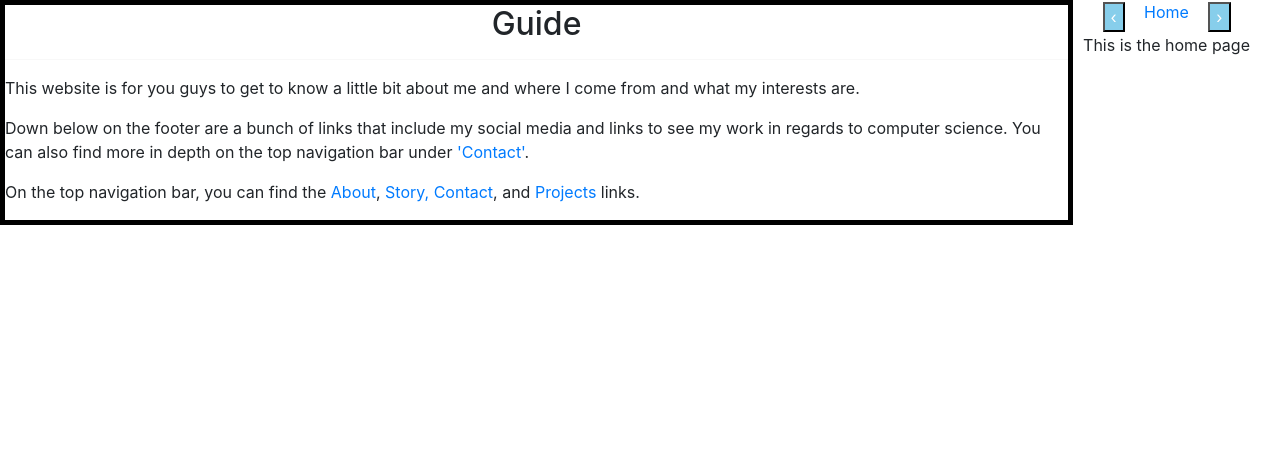
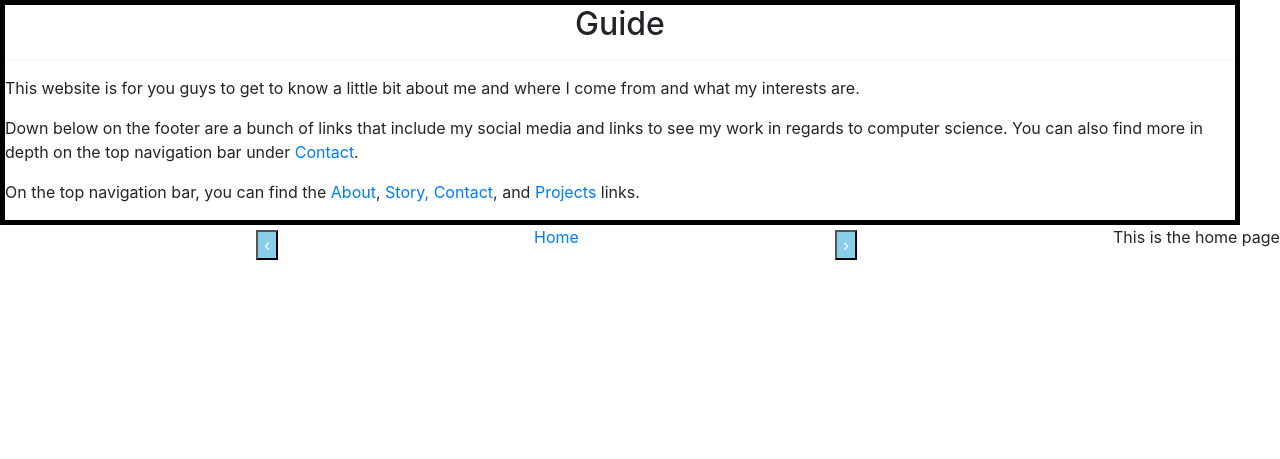
Before and after one commit to viveroa2291/adanvivero, a PHP site: page / in a window 1280 px wide. Shown: the part 56-515 px from the top of the page. Run offline with PHP 8.4, Linux system fonts and the light colour scheme; some libraries are stand-ins or nearby versions.

Commit message:
Update
Updated some details.

```diff
--- a/CSS/about.css
+++ b/CSS/about.css
@@ -82,4 +82,9 @@
 }
 #next-button:hover, #previous-button:hover{
   background: cornflowerblue;
+  cursor: pointer;
 }
+.about-header {
+  margin: 1rem 0 0 0;
+  font-size: 25px;
+}
--- a/CSS/home.css
+++ b/CSS/home.css
@@ -1,12 +1,29 @@
-#leftBar{
+.leftBar{
     border: solid black 5px;
- /*   width: 15%; */
     grid-area: leftPanel;
 }
-#helloWorld{
+.helloWorld{
     text-align: center;
 }
-#description{
+.home-links {
+  position: relative;
+}
+.home-links:before {
+    content: "";
+    position: absolute;
+    width: 0;
+    height: 2px;
+    bottom: 0;
+    left: 0;
+    background-color: black;
+    visibility: hidden;
+    transition: all 0.4s ease-in-out;
+}
+.home-links:hover:before {
+  visibility: visible;
+  width: 100%;
+}
+.description{
     grid-area: mainPanel;
     display: flex;
     flex-direction: row;
@@ -17,15 +34,15 @@
 #next-button, #previous-button{
     color: white;
     background: skyblue;
-
 }
 #next-button:hover, #previous-button:hover{
     background: cornflowerblue;
+    cursor: pointer;
   }
 #header{
     text-align: center;
 }
-#mainBody{
+.mainBody{
     display: grid;
     grid-template-areas:
     'leftPanel mainPanel mainPanel mainPanel mainPanel';
@@ -40,7 +57,6 @@
     margin: 5px 2px;
     border-radius: 50%;
   }
-
 .fa:hover {
     opacity: 0.9;
 }
--- a/about.html
+++ b/about.html
@@ -37,7 +37,7 @@
           <h5 class="card-title text-center" id="cardTitle"></h5>
           <hr>
           <p class="card-text" id="description"></p>
-          <p class="card-text"><small class="text-muted">Last updated 3 mins ago</small></p>
+          <p class="card-text"><small class="text-muted">Last updated 2 mins ago</small></p>
         </div>
       </div>
       <div id="next-area"><button id="next-button">&#8250;</button></div>
--- a/index.html
+++ b/index.html
@@ -23,30 +23,27 @@
                     <a class="nav-link text-white" href="story.html" >Story</a>
                     <a class="nav-link text-white" href="projects.html">Projects</a>
                 </div>
-                <div class="navbar-brand" style="margin-left: 500px;">
-                    Home Page
-                </div>
+                <div class="navbar-brand" style="margin-left: 500px;">Home Page</div>
             </div>
         </div>
     </nav>
-    <div id="mainBody">
-    <div id="leftBar">
-        <h2 id="helloWorld">Guide</h2>
-        <hr></hr>
-        <p>This website is for you guys to get to know a little bit about me and where I come from and what my interests are. </p>
-        <p>Down below on the footer are a bunch of links that include my social media and links to see my work in regards to computer science. You can also find more in depth on the top navigation bar under <a href="contact.html">'Contact'</a>.</p>
-        <p>On the top navigation bar, you can find the <a href="about.html">About</a>, <a href="story.html">Story, </a> <a href="contact.html">Contact</a>, and <a href="projects.html">Projects</a> links.</p>
-    </div>
-    <div>
-        <div id="description">
+    <section class="mainBody">
+        <div class="leftBar">
+            <h2 class="helloWorld">Guide</h2>
+            <hr></hr>
+            <p>This website is for you guys to get to know a little bit about me and where I come from and what my interests are. </p>
+            <p>Down below on the footer are a bunch of links that include my social media and links to see my work in regards to computer science. You can also find more in depth on the top navigation bar under <a class="home-links" href="contact.html">Contact</a>.</p>
+            <p>On the top navigation bar, you can find the <a href="about.html" class="home-links">About</a>, <a href="story.html" class="home-links">Story, </a> <a href="contact.html" class="home-links">Contact</a>, and <a href="projects.html" class="home-links">Projects</a> links.</p>
+        </div>
+    </section>
+    <section class="description">
         <div id="previous-area"><button id="previous-button">&#8249;</button> </div>
             <a href="" id="header"></a>
             <hr>
             <div id="next-area"><button id="next-button">&#8250;</button></div>
         </div>
     <p id="descriptionBody">This is the description</p>
-    </div>
-
+    </section>
 </div>
     <nav class="navbar navbar-dark bg-dark" id="footer">
         <a href="https://www.facebook.com/adan.vivero97/" class="fa fa-facebook"></a>
```
Also changed, not shown: about.js (+5 -3 lines), images/prospect.jpeg (added). Lines whose indentation alone changed are shown as unchanged.
